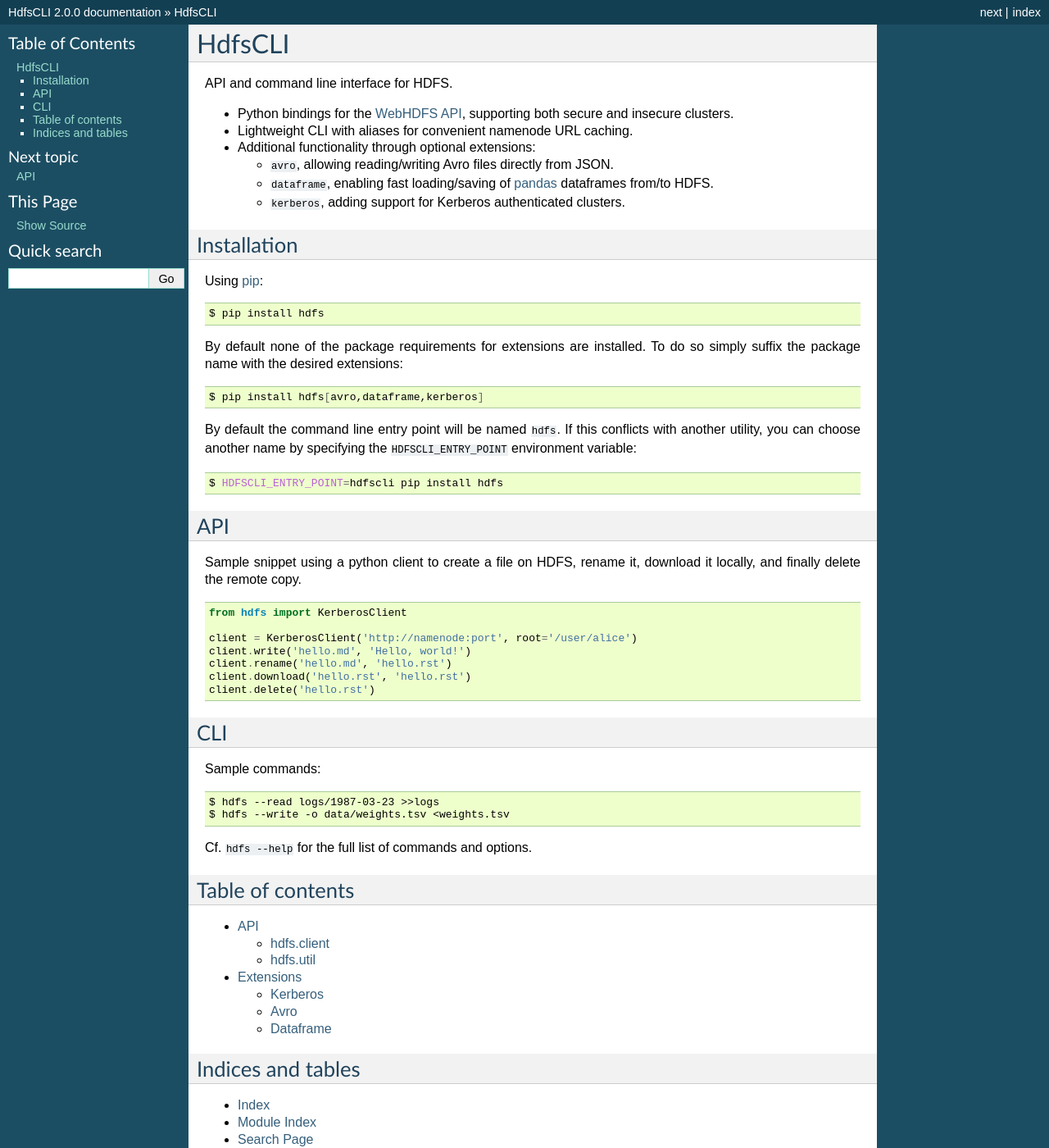
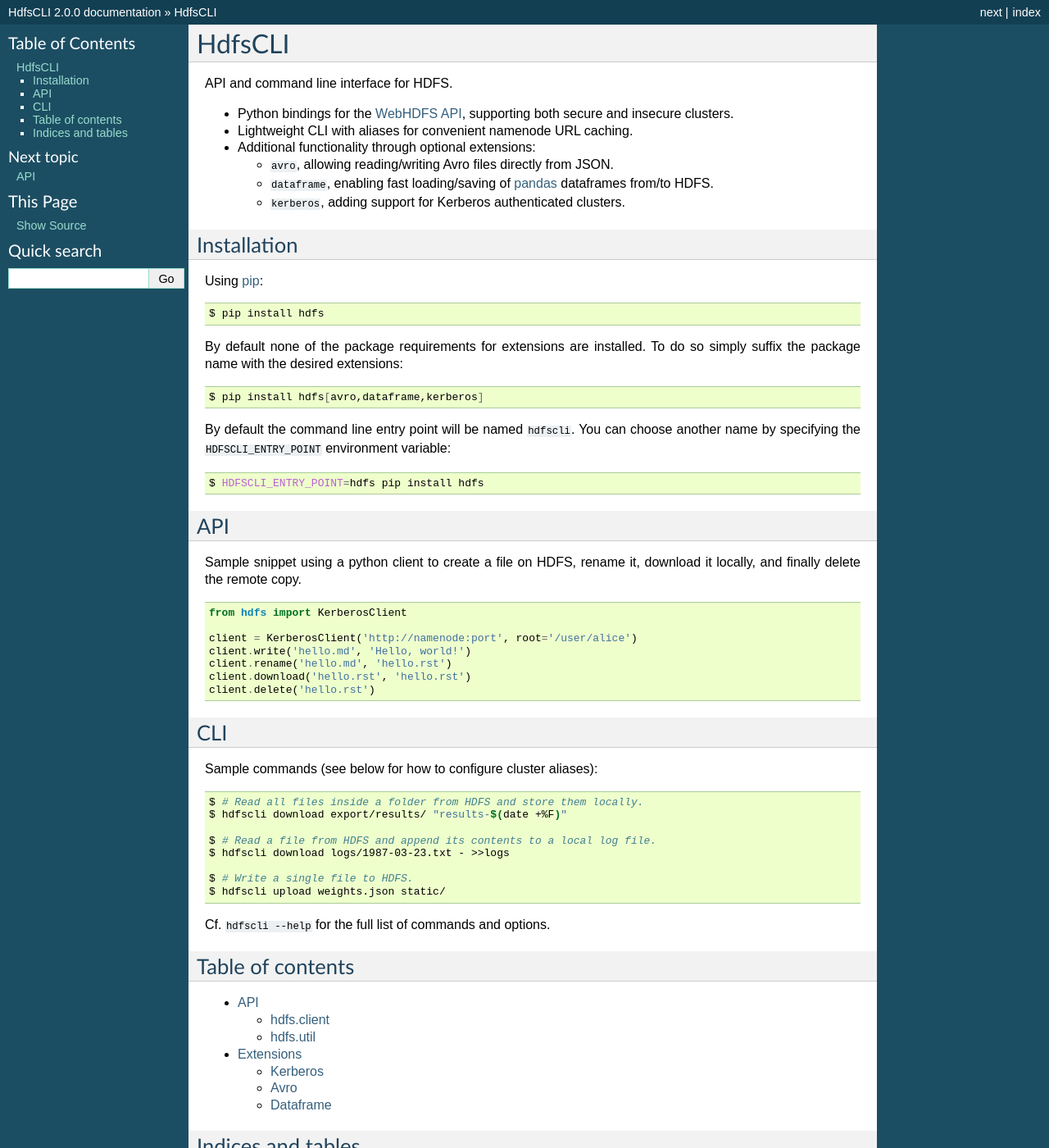
Before and after one commit to mtth/hdfs, a Sphinx documentation site: the page built from doc/index.rst, in a window 1280 px wide and 1400 px high. Shown: the whole window at 82% size. Built offline with Sphinx 7.4.7, drawn with Linux system fonts in a browser that asks for light colours.

Commit message:
Update documentation.

```diff
--- a/doc/index.rst
+++ b/doc/index.rst
@@ -33,13 +33,12 @@ so simply suffix the package name with the desired extensions:
 
   $ pip install hdfs[avro,dataframe,kerberos]
 
-By default the command line entry point will be named `hdfs`. If this conflicts
-with another utility, you can choose another name by specifying the
-`HDFSCLI_ENTRY_POINT` environment variable:
+By default the command line entry point will be named `hdfscli`. You can choose
+another name by specifying the `HDFSCLI_ENTRY_POINT` environment variable:
 
 .. code-block:: bash
 
-  $ HDFSCLI_ENTRY_POINT=hdfscli pip install hdfs
+  $ HDFSCLI_ENTRY_POINT=hdfs pip install hdfs
 
 
 API
@@ -62,14 +61,20 @@ download it locally, and finally delete the remote copy.
 CLI
 ---
 
-Sample commands:
+Sample commands (see below for how to configure cluster aliases):
 
 .. code-block:: bash
 
-  $ hdfs --read logs/1987-03-23 >>logs
-  $ hdfs --write -o data/weights.tsv <weights.tsv
+  $ # Read all files inside a folder from HDFS and store them locally.
+  $ hdfscli download export/results/ "results-$(date +%F)"
 
-Cf. `hdfs --help` for the full list of commands and options.
+  $ # Read a file from HDFS and append its contents to a local log file.
+  $ hdfscli download logs/1987-03-23.txt - >>logs
+
+  $ # Write a single file to HDFS.
+  $ hdfscli upload weights.json static/
+
+Cf. `hdfscli --help` for the full list of commands and options.
 
 
 Table of contents
```
Also changed, not shown: README.rst (+11 -12 lines).
